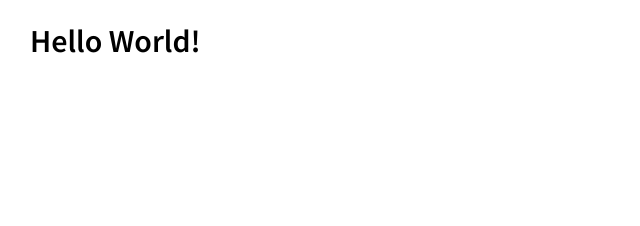
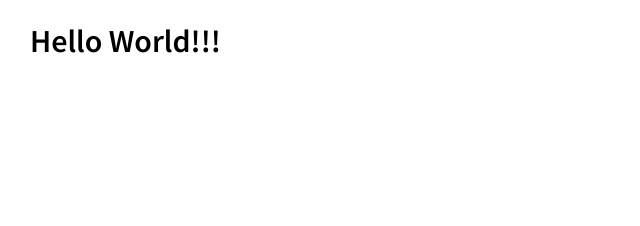
Before and after one commit to kunalpowar/appengine-angular-webpack, a website built with webpack: page src/index.html in a window 1280 px wide. Shown: the top 226 px of the page, 110-750 px from the left. Built offline with nearby package versions, Linux system fonts and the light colour scheme.

Commit message:
watch and build

```diff
--- a/package.json
+++ b/package.json
@@ -5,7 +5,7 @@
   "main": "index.js",
   "scripts": {
     "test": "echo \"Error: no test specified\" && exit 1",
-    "build": "webpack"
+    "build": "webpack --watch"
   },
   "keywords": [],
   "author": "",
--- a/src/index.html
+++ b/src/index.html
@@ -8,7 +8,7 @@
 
 <body>
     <div class="content">
-        <h1>Hello World!</h1>
+        <h1>Hello World!!!</h1>
     </div>
     <footer>
         <p>Check also <a href="https://github.com/maciejtreder/angular-universal-pwa">Angular Universal PWA</a> by <a href="https://www.maciejtreder.com">Maciej Treder</a></p>
```
